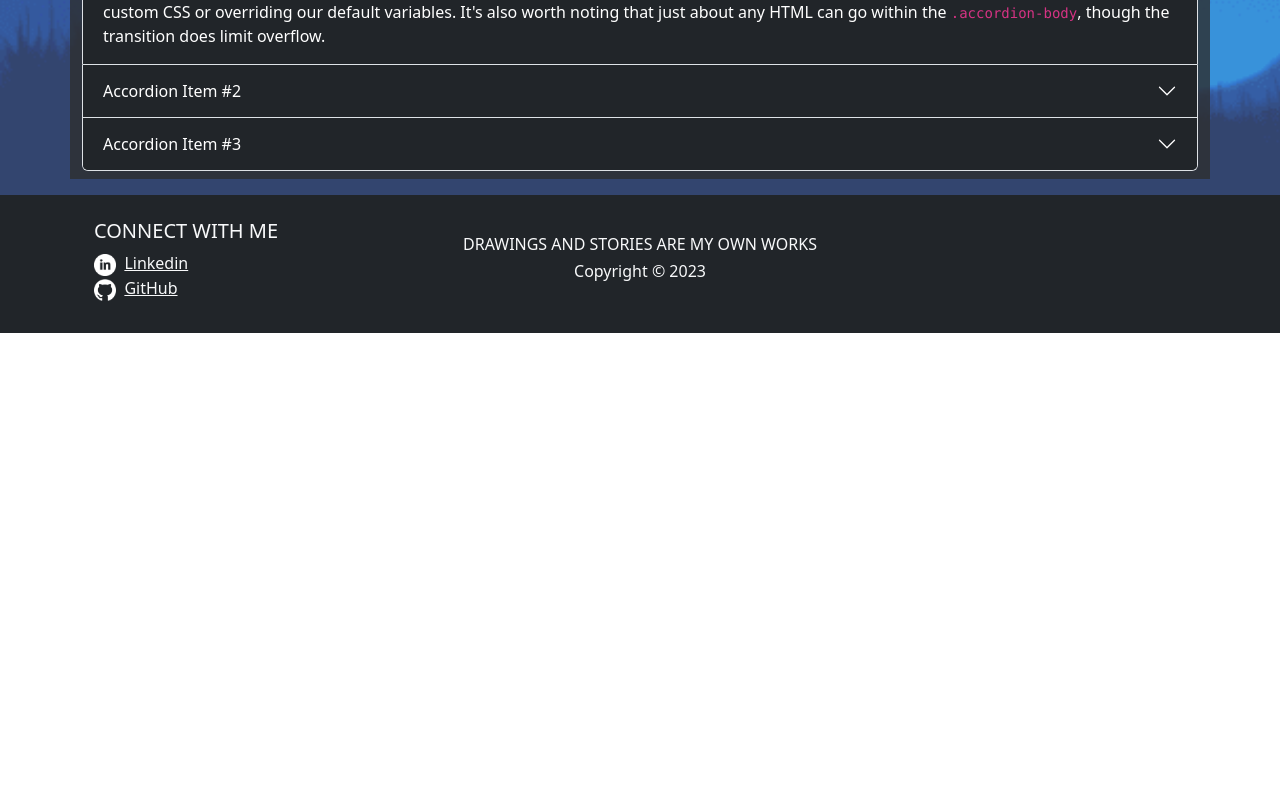
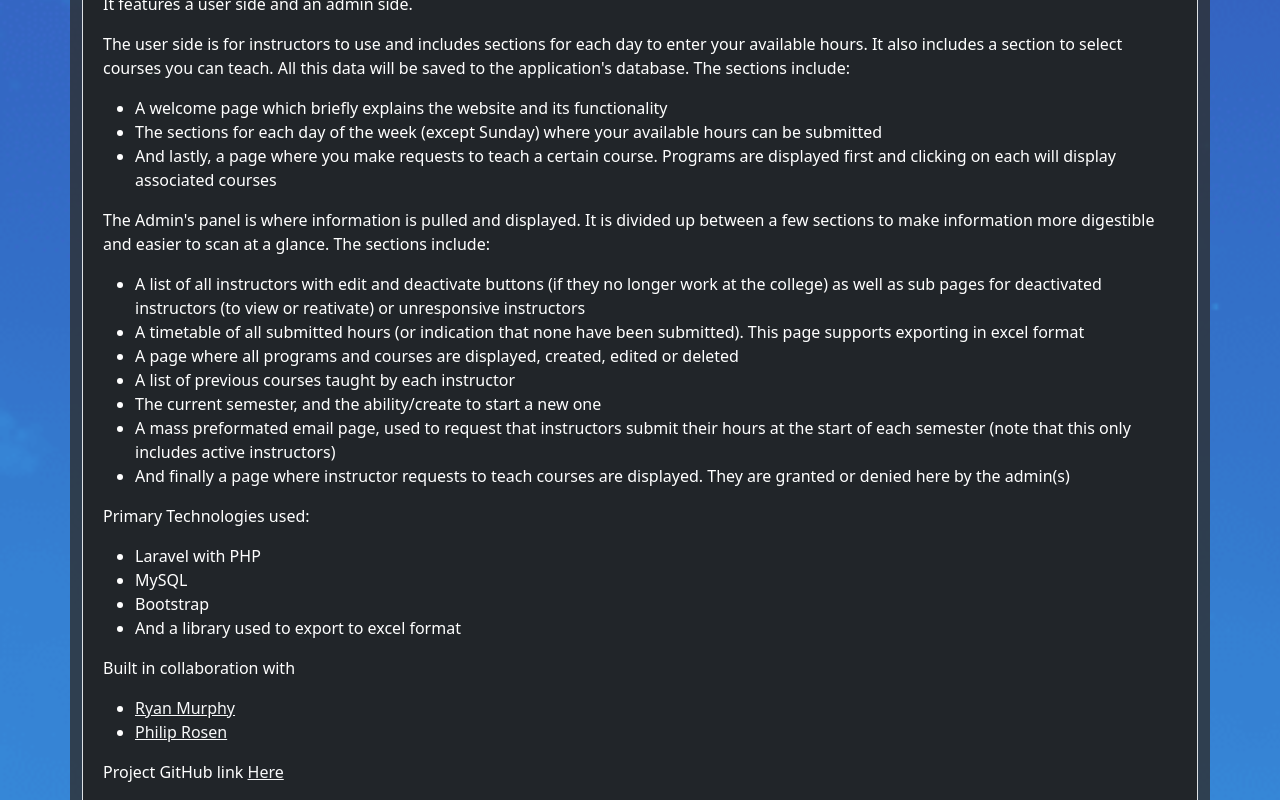
Before and after one commit to SaadMAmjad/SaadMAmjad.github.io, a React (Create React App) app: page / in a window 1280 px wide. Shown: the part 2080-2880 px from the top of the page. Before the commit the page ends 2413 px from the top, so only its background shows below. Built offline with nearby package versions, Linux system fonts and the light colour scheme.

Commit message:
Added first project to accordian, more minor fixes

```diff
--- a/src/components/Footer.js
+++ b/src/components/Footer.js
@@ -17,13 +17,13 @@ function Footer() {
                             <ul className="list-unstyled mb-0">
                                 <li>
                                     {/* margin left and right are now start and end, so s or e */}
-                                    <a href="https://www.linkedin.com/in/m-saad-amjad-594749221/" className="text-light">
+                                    <a href="https://www.linkedin.com/in/m-saad-amjad-594749221/" className="text-light" target='_blank'>
                                         <img className='me-2' style={{maxWidth: '1.4rem'}} src={linkedin} alt="linkedin logo"></img>
                                         Linkedin
                                     </a>
                                 </li>
                                 <li>
-                                <a href="https://github.com/SaadMAmjad" className="text-light">
+                                <a href="https://github.com/SaadMAmjad" className="text-light" target='_blank'>
                                         <img className='me-2' style={{maxWidth: '1.4rem'}} src={GitHub} alt="GitHub logo"></img>
                                         GitHub
                                     </a>
--- a/src/components/Home.js
+++ b/src/components/Home.js
@@ -1,4 +1,5 @@
 import selfie from '../images/selfie.jpg'
+import demo from '../images/Zekelman Part Time Demo Video.mp4'
 
 function Home() {
     return (
@@ -158,20 +159,67 @@ function Home() {
                     <div className="accordion-item bg-dark text-white">
                         <h2 className="accordion-header" id="headingOne">
                             <button className="accordion-button bg-dark text-white" type="button" data-bs-toggle="collapse" data-bs-target="#collapseOne" aria-expanded="true" aria-controls="collapseOne">
-                                Accordion Item #1
+                                <strong>Zekelman Part-Time</strong>
                             </button>
                         </h2>
                         {/* accordian body, what will actually be shown when clicked. need to figure out how to put vids in here sometime */}
                         <div id="collapseOne" className="accordion-collapse collapse show" aria-labelledby="headingOne" data-bs-parent="#accordionExample">
                             <div className="accordion-body">
-                                <strong>This is the first item's accordion body.</strong> It is shown by default, until the collapse plugin adds the appropriate classes that we use to style each element. These classes control the overall appearance, as well as the showing and hiding via CSS transitions. You can modify any of this with custom CSS or overriding our default variables. It's also worth noting that just about any HTML can go within the <code>.accordion-body</code>, though the transition does limit overflow.
+                                {/* TODO style this maybe */}
+                                <p>A website built for St Clair College to help manage part time instructors and their timetables.</p>
+                                <p>It features a user side and an admin side.</p>
+                                <p>The user side is for instructors to use and includes sections for each day to enter your
+                                    available hours. It also includes a section to select courses you can teach. All this data will be
+                                    saved to the application's database. The sections include:</p>
+                                <ul>
+                                    <li>A welcome page which briefly explains the website and its functionality</li>
+                                    <li>The sections for each day of the week (except Sunday) where your available hours
+                                        can be submitted</li>
+                                    <li>And lastly, a page where you make requests to teach a certain course. Programs are displayed
+                                        first and clicking on each will display associated courses</li>
+                                </ul>
+                                <p>The Admin's panel is where information is pulled and displayed. It is divided up between a few
+                                    sections to make information more digestible and easier to scan at a glance. The sections
+                                    include:</p>
+                                <ul>
+                                    <li>A list of all instructors with edit and deactivate buttons (if they no longer work at the college)
+                                        as well as sub pages for deactivated instructors (to view or reativate) or unresponsive instructors</li>
+                                    <li>A timetable of all submitted hours (or indication that none have been submitted). This page
+                                        supports exporting in excel format</li>
+                                    <li>A page where all programs and courses are displayed, created, edited or deleted</li>
+                                    <li>A list of previous courses taught by each instructor</li>
+                                    <li>The current semester, and the ability/create to start a new one</li>
+                                    <li>A mass preformated email page, used to request that instructors submit their hours at the
+                                        start of each semester (note that this only includes active instructors)</li>
+                                    <li>And finally a page where instructor requests to teach courses are displayed. They are
+                                        granted or denied here by the admin(s)</li>
+                                </ul>
+                                <p>Primary Technologies used:</p>
+                                <ul>
+                                    <li>Laravel with PHP</li>
+                                    <li>MySQL</li>
+                                    <li>Bootstrap</li>
+                                    <li>And a library used to export to excel format</li>
+                                </ul>
+                                <p>Built in collaboration with</p>
+                                <ul>
+                                    <li><a className="text-light" href='https://github.com/ryanmurphy01' target='_blank'>Ryan Murphy</a></li>
+                                    <li><a className="text-light" href='https://github.com/PhilipRosen01' target='_blank'>Philip Rosen</a></li>
+                                </ul>
+                                <p>Project GitHub link <a className="text-light"
+                                href='https://github.com/ryanmurphy01/Capstone-Project' target='_blank'>Here</a></p>
+                                {/* TODO, these should probably be seperate components, the page is huge now */}
+                                <p>See the demo video below:</p>
+                                <video width={320} height={240} controls>
+                                    <source src={demo} type='video/mp4'></source>
+                                </video>
                             </div>
                         </div>
                     </div>
                     <div className="accordion-item bg-dark text-white">
                         <h2 className="accordion-header" id="headingTwo">
                             <button className="accordion-button collapsed bg-dark text-white" type="button" data-bs-toggle="collapse" data-bs-target="#collapseTwo" aria-expanded="false" aria-controls="collapseTwo">
-                                Accordion Item #2
+                                Glass.io
                             </button>
                         </h2>
                         <div id="collapseTwo" className="accordion-collapse collapse" aria-labelledby="headingTwo" data-bs-parent="#accordionExample">
@@ -183,7 +231,8 @@ function Home() {
                     <div className="accordion-item bg-dark text-white">
                         <h2 className="accordion-header" id="headingThree">
                             <button className="accordion-button collapsed bg-dark text-white" type="button" data-bs-toggle="collapse" data-bs-target="#collapseThree" aria-expanded="false" aria-controls="collapseThree">
-                                Accordion Item #3
+                                TV Tracker
+                                {/* might replace with the iOS app I did */}
                             </button>
                         </h2>
                         <div id="collapseThree" className="accordion-collapse collapse" aria-labelledby="headingThree" data-bs-parent="#accordionExample">
```
Also changed, not shown: 2 other files (tests, documents, lock files or other folders).
